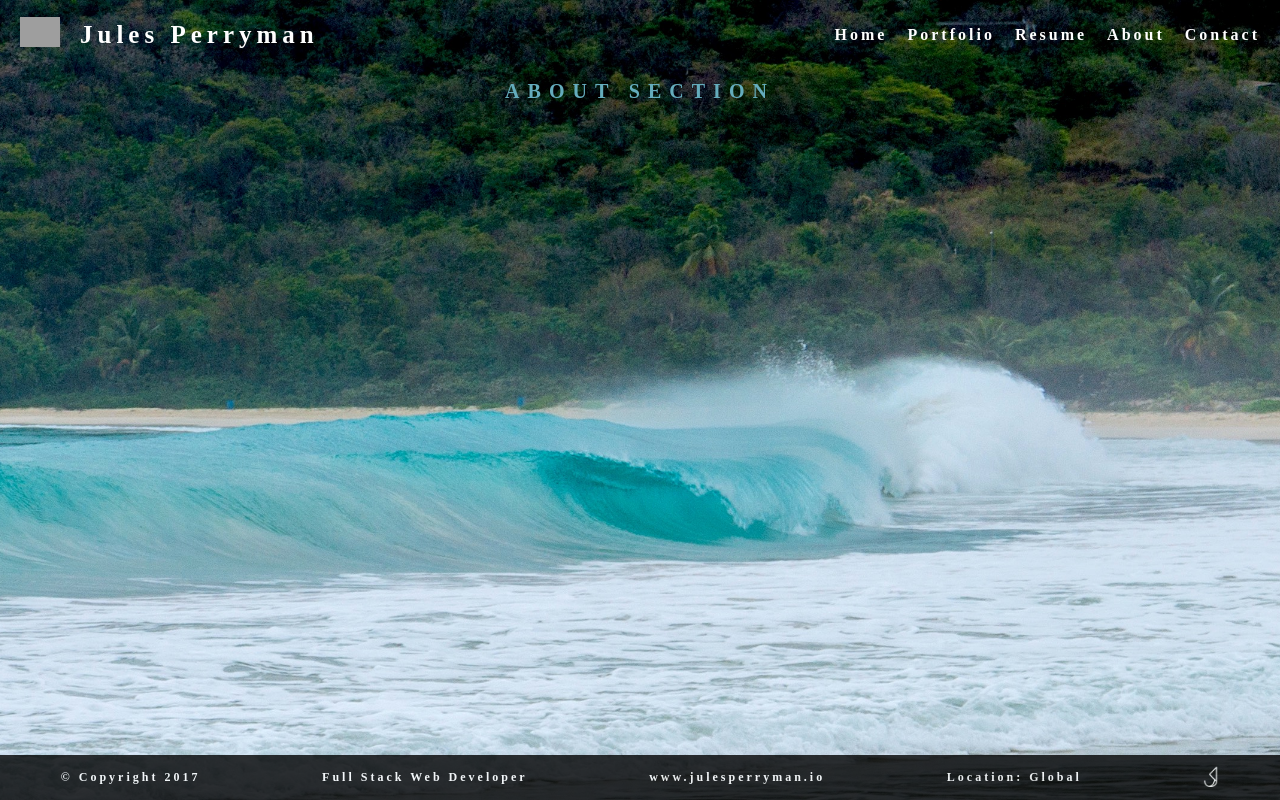
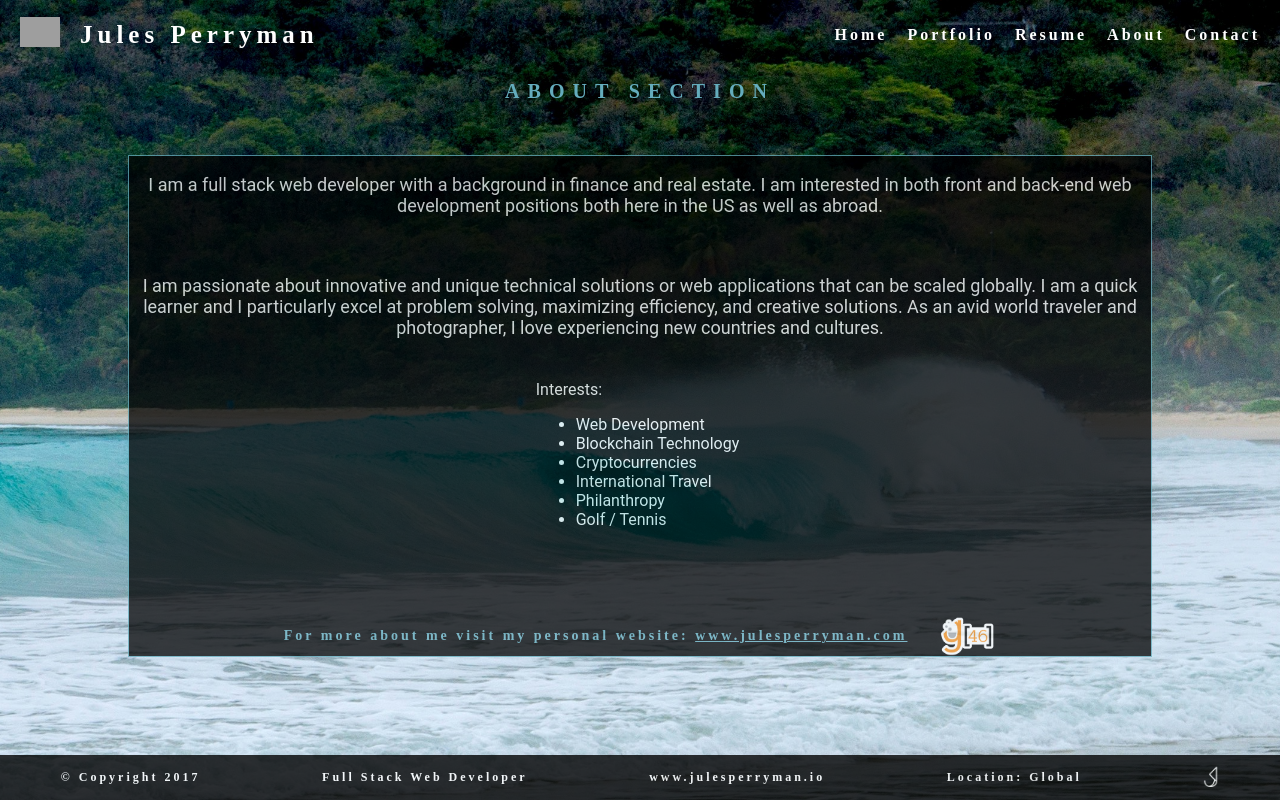
Before and after one commit to jperryman23/personal-website, a React (Create React App) app: page /About in a window 1280 px wide. Built offline with nearby package versions, Linux system fonts and the light colour scheme; grey boxes are pictures that could not be loaded.

Commit message:
read to launch

```diff
--- a/src/App.css
+++ b/src/App.css
@@ -267,10 +267,9 @@ p {
 
 .AboutSection {
     margin-top: 2em;
-    /* padding: 1em; */
     display: flex;
     flex-direction: column;
-    justify-content: space-around;
+    justify-content: space-between;
     align-items: center;
     align-content: center;
     color: white;
@@ -280,39 +279,28 @@ p {
     height: 500px;
     background-color: black;
     opacity: .75;
+    font-family: Roboto;
+    /* font-size: 12; */
 }
 
-.bio {
+/* .bio {
     display: flex;
     flex-wrap: nowrap;
     flex-direction: row;
     justify-content: space-between;
     border: 1px solid white;
     background-color: black;
-    /* align-items: center; */
+
     align-content: center;
 
-}
-
-.bio img {
-    background-color: white;
-    height: 250px;
-}
-
-.bioText {
-    /* margin-left: 10px; */
-    font-size: 15px;
-    /* align-content: left; */
-    text-align: left;
-    width: 45%;
+} */
 
 
-}
 
 .interests {
     margin-right: 5px;
     text-align: left;
-    width: 20%;
+    /* width: 20%; */
 }
 
 
@@ -320,7 +308,7 @@ p {
 
 .galvanizeLogo {
     /* width: 78.5vw; */
-    margin-top: 9em;
+    margin-top: 3em;
     display: flex;
     flex-direction: row;
     align-items: center;
--- a/src/components/About.js
+++ b/src/components/About.js
@@ -15,18 +15,19 @@ export default class About extends Component {
                 ABOUT SECTION
             </div>
 
-            {/* <section className="AboutSection">
-
-                <div className="bio">
+            <section className="AboutSection">
 
 
 
-                    <div className="bioText">I am a full stack web developer with a business background.
+                        <p> I am a full stack web developer with a background in finance and real estate. I am interested in both front and back-end web development positions both here in the US as well as abroad. </p>
 
-                    I am interested in both front and back-end web development positions as well as cryptocurrencies and blockchain technology.
+                     <p>I am passionate about innovative and unique technical solutions or web applications that can be scaled globally. I am a quick learner and I particularly excel at problem solving, maximizing efficiency, and creative solutions. As an avid world traveler and photographer, I love experiencing new countries and cultures.</p>
 
-                    </div>
-                    <div className="interests">
+
+
+
+
+                        <div className="interests">
                         Interests:
                         <ul>
                             <li> Web Development </li>
@@ -34,11 +35,13 @@ export default class About extends Component {
                             <li> Cryptocurrencies </li>
                             <li> International Travel</li>
                             <li> Philanthropy </li>
+                            <li> Golf / Tennis </li>
 
                         </ul>
+                    </div>
 
-                    </div>
-                </div>
+
+
 
                 <div className="galvanizeLogo">
 
@@ -55,7 +58,7 @@ export default class About extends Component {
 
 
 
-            </section> */}
+            </section>
 
             <Footer/>
         </div>)
```
